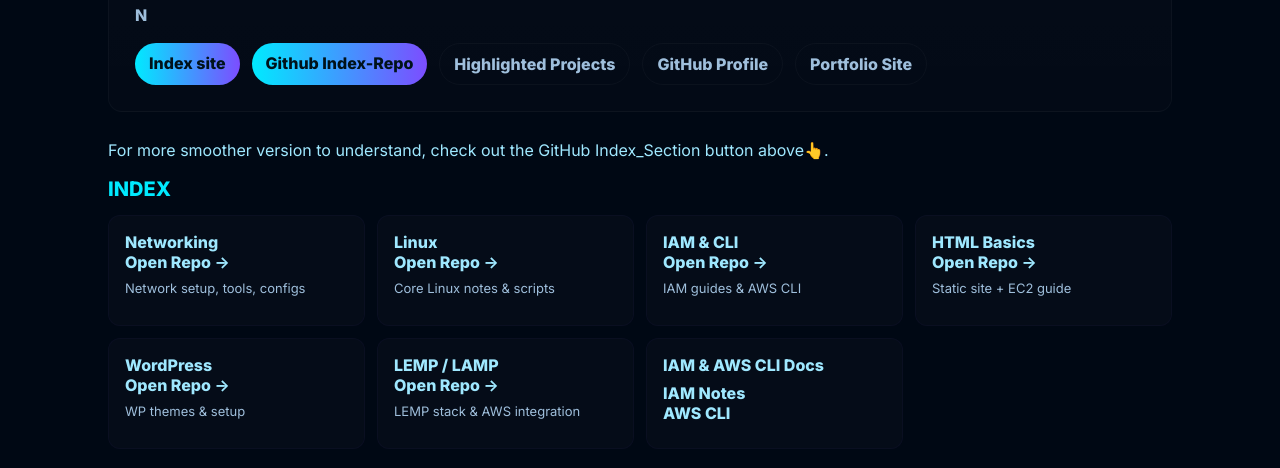
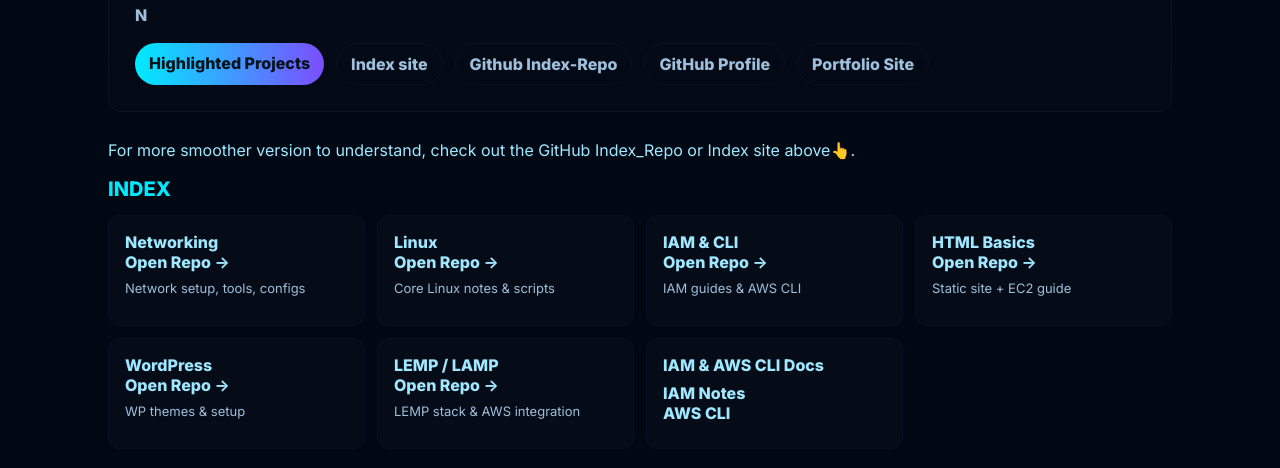
Before and after one commit to nikiimisal/rrrrrrrrrrrrrr, a plain HTML site: page index.html in a window 1280 px wide. Shown: the part 484-952 px from the top of the page. Drawn offline with Linux system fonts and the light colour scheme.

Commit message:
Update index.html

```diff
--- a/index.html
+++ b/index.html
@@ -86,16 +86,16 @@
       <p class="typing" id="typing">DevOps • Cloud • CI/CD • Automation</p>
 
       <div class="pill-wrap">
-        <a class="pill primary" href="https://nikiimisal.github.io/index_section/">Index site</a>
-        <a class="pill primary" href="https://github.com/nikiimisal/index_section/blob/main/README.md">Github Index-Repo</a>
-        <a class="pill ghost" href="#projects">Highlighted Projects</a>
+        <a class="pill primary" href="#projects">Highlighted Projects</a>
+        <a class="pill ghost" href="https://nikiimisal.github.io/index_section/">Index site</a>
+        <a class="pill ghost" href="https://github.com/nikiimisal/index_section/blob/main/README.md">Github Index-Repo</a>
         <a class="pill ghost" href="https://github.com/nikiimisal" target="_blank" rel="noreferrer">GitHub Profile</a>
         <a class="pill ghost" href="https://nikiimisal.github.io/Portfollio.in/" target="_blank" rel="noreferrer">Portfolio Site</a>
       </div>
     </section>
 
     <section id="index" style="margin-top:28px">
-For more smoother version to understand, check out the GitHub Index_Section button above👆.
+For more smoother version to understand, check out the GitHub Index_Repo or Index site above👆.
       <h2 style="color:var(--neon1);margin-bottom:14px;font-size:20px;font-weight:800">INDEX</h2>
       <div class="grid cards-2">
         <!-- Six sample cards (first 6) -->
```
